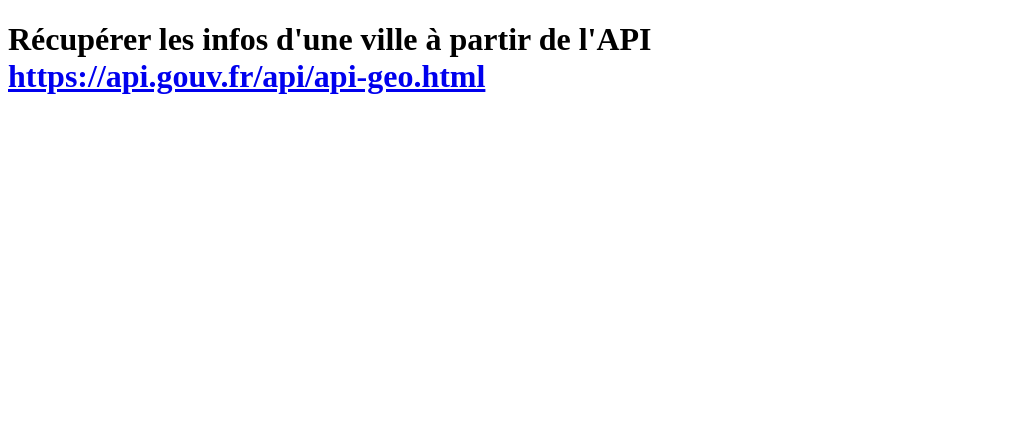
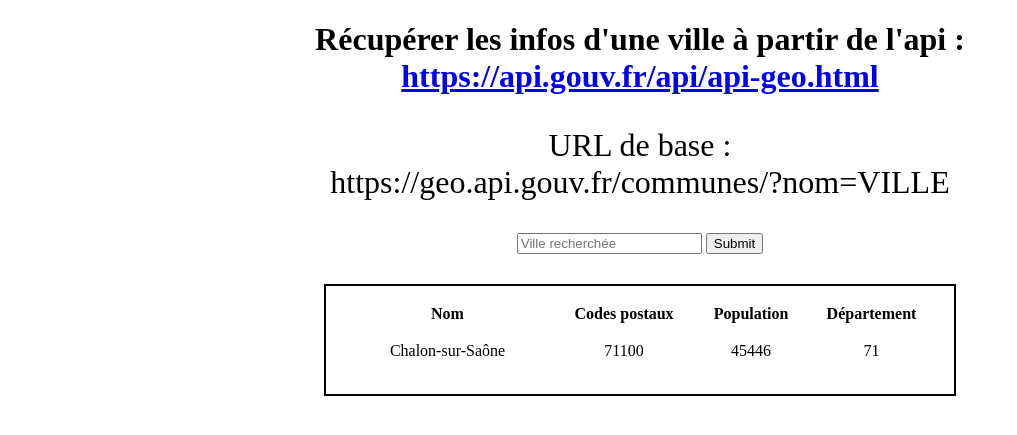
Before and after one commit to yayaGEMA/tablevilles, a PHP site: page / in a window 1280 px wide. Shown: the top 435 px of the page, without its empty margins (0-1017 px from the left). Run offline with PHP 8.4, Linux system fonts and the light colour scheme.

Commit message:
index complété, avec exemple de tableau

```diff
--- a/index.php
+++ b/index.php
@@ -6,13 +6,53 @@
     <title>Villes</title>
 </head>
 <style>
-
+    .titles, form{
+        text-align: center;
+    }
+    .titles p{
+        font-size: 2rem;
+    }
+    table{
+        margin: auto;
+        margin-top: 30px;
+        border: 2px solid black;
+        width: 50%;
+        padding: 1rem;
+        text-align: center;
+    }
+    table tr td{
+        padding: 1rem;
+    }
 </style>
 <body>
-    <h1>Récupérer les infos d'une ville à partir de l'API<br>
-    <a href="https://api.gouv.fr/api/api-geo.html">https://api.gouv.fr/api/api-geo.html</a></h1>
+    <div class="titles">
+        <h1>Récupérer les infos d'une ville à partir de l'api :<br>
+        <a href="https://api.gouv.fr/api/api-geo.html">https://api.gouv.fr/api/api-geo.html</a></h1>
+        <p>URL de base :<br>https://geo.api.gouv.fr/communes/?nom=VILLE</p>
+    </div>
+    <form action="" method="GET">
+        <input type="text" placeholder="Ville recherchée">
+        <input type="submit">
+    </form>
 
-
+    <table>
+        <thead>
+            <tr>
+                <th>Nom</th>
+                <th>Codes postaux</th>
+                <th>Population</th>
+                <th>Département</th>
+            </tr>
+        </thead>
+        <tbody>
+            <tr>
+                <td>Chalon-sur-Saône</td>
+                <td>71100</td>
+                <td>45446</td>
+                <td>71</td>
+            </tr>
+        </tbody>
+    </table>
 
     <script src="https://code.jquery.com/jquery-3.5.0.min.js"></script>
     <script src="js/script.js"></script>
```
